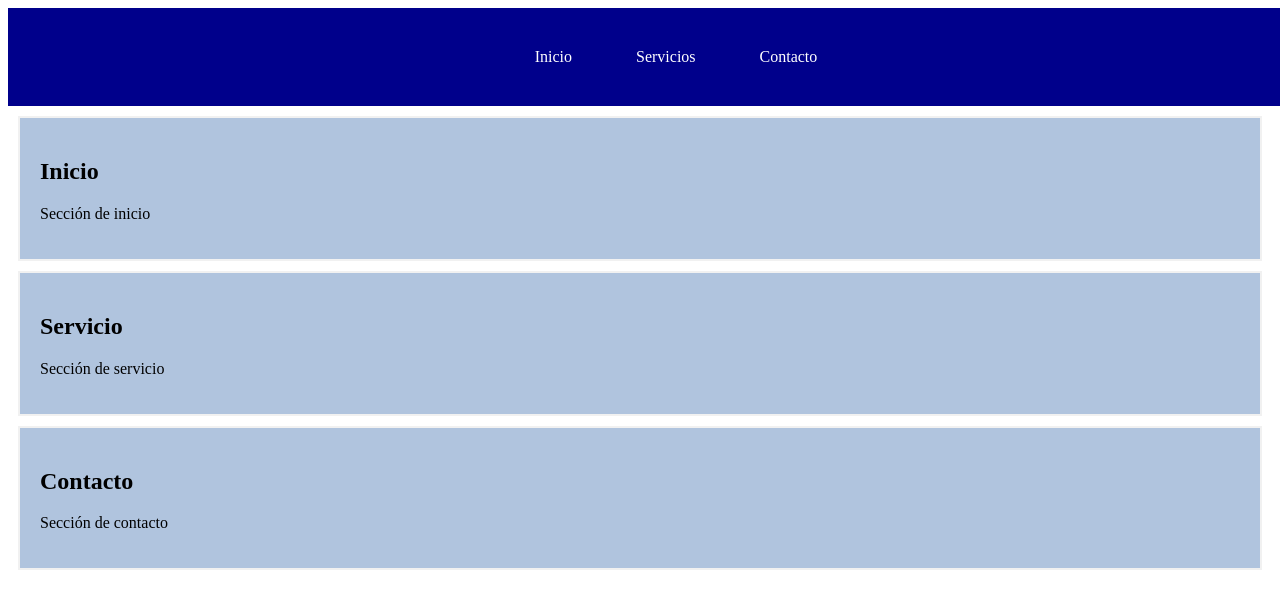
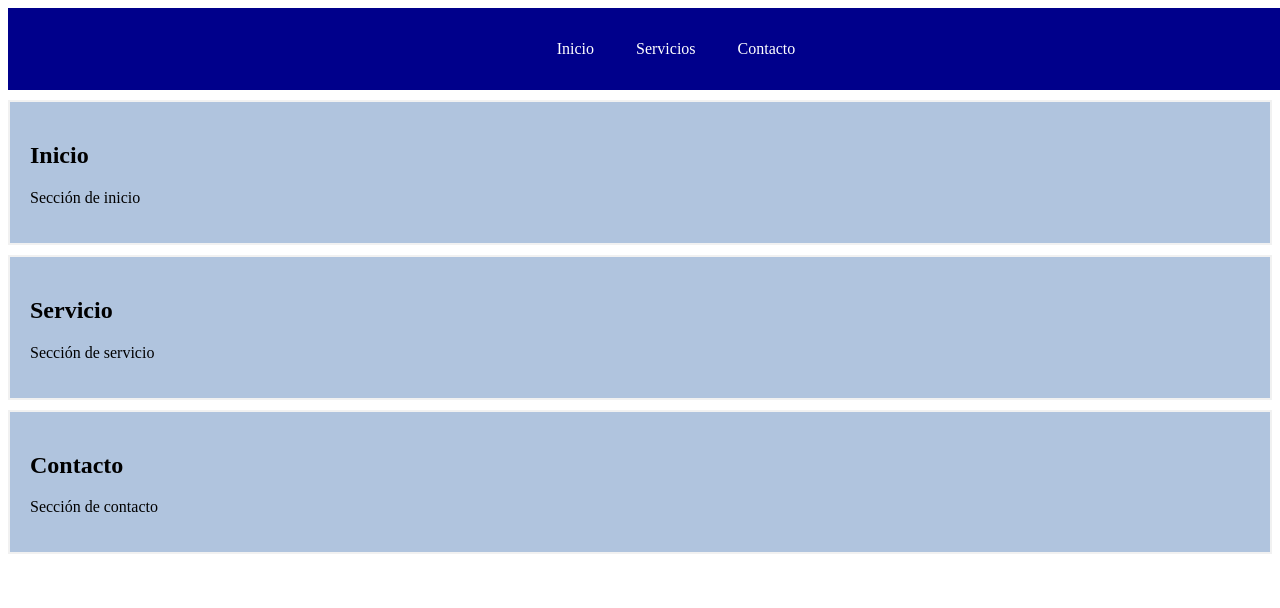
Before and after one commit to Camargo09-web/a4, a plain HTML site: page index.html in a window 1280 px wide. Shown: the top 608 px of the page. Drawn offline with Linux system fonts and the light colour scheme.

Commit message:
Update index.html

```diff
--- a/index.html
+++ b/index.html
@@ -20,9 +20,7 @@
 
 
             .navbar li{
-                color: white;
-                text-decoration: none;
-                padding: 8px 16px;
+                margin: 0 5px;
             }
 
             .navbar a{
@@ -32,13 +30,17 @@
 
             }
 
-            .navbar a:hover{
-                background-color: azure;
+
+            .navbar a:hover {
+                background-color: gray;
+                color:aquamarine;
             }
+
+
 
             section{
                 padding: 20px;
-                margin: 10px;
+                margin: 10px 0;
                 border: 2px solid #f1f1f1;
                 background-color: lightsteelblue;
 
@@ -50,9 +52,10 @@
     <body>
         <nav class="navbar" >
             <ul>
-            <li><a href="#">Inicio</a></li>
-            <li><a href="#">Servicios</a></li>
-            <li><a href="#">Contacto</a></li>
+            <li><a class="active" href="#Inicio">Inicio</a></li>
+
+            <li><a href="#Servicios">Servicios</a></li>
+            <li><a href="#Contacto">Contacto</a></li>
 
             </ul>
 
```
